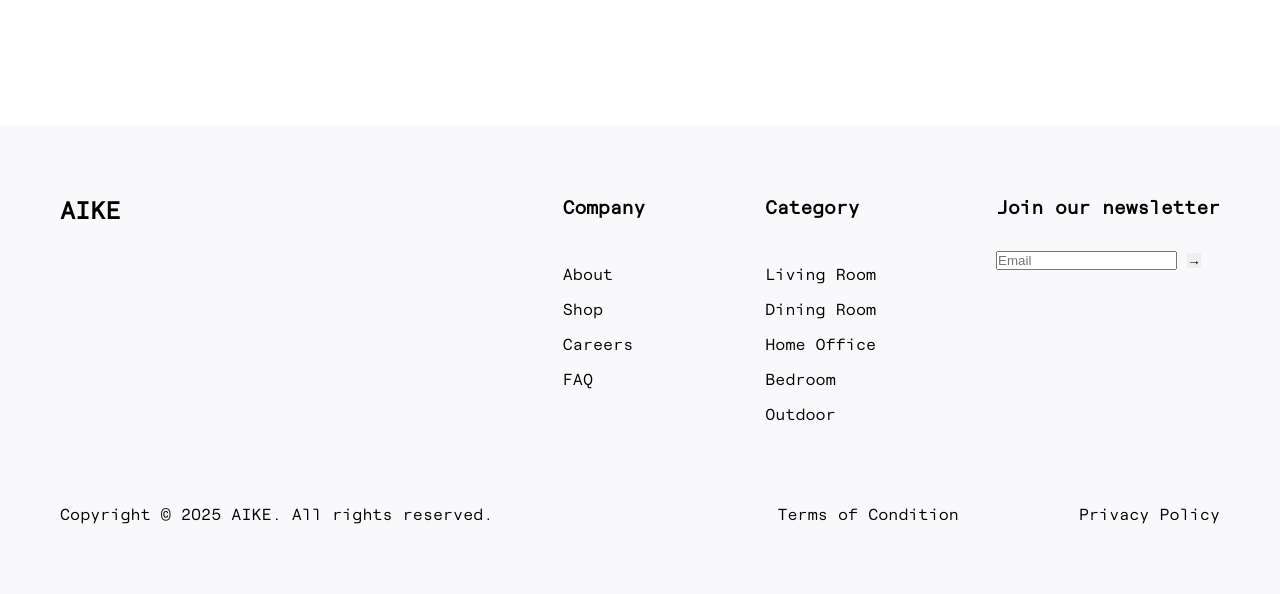
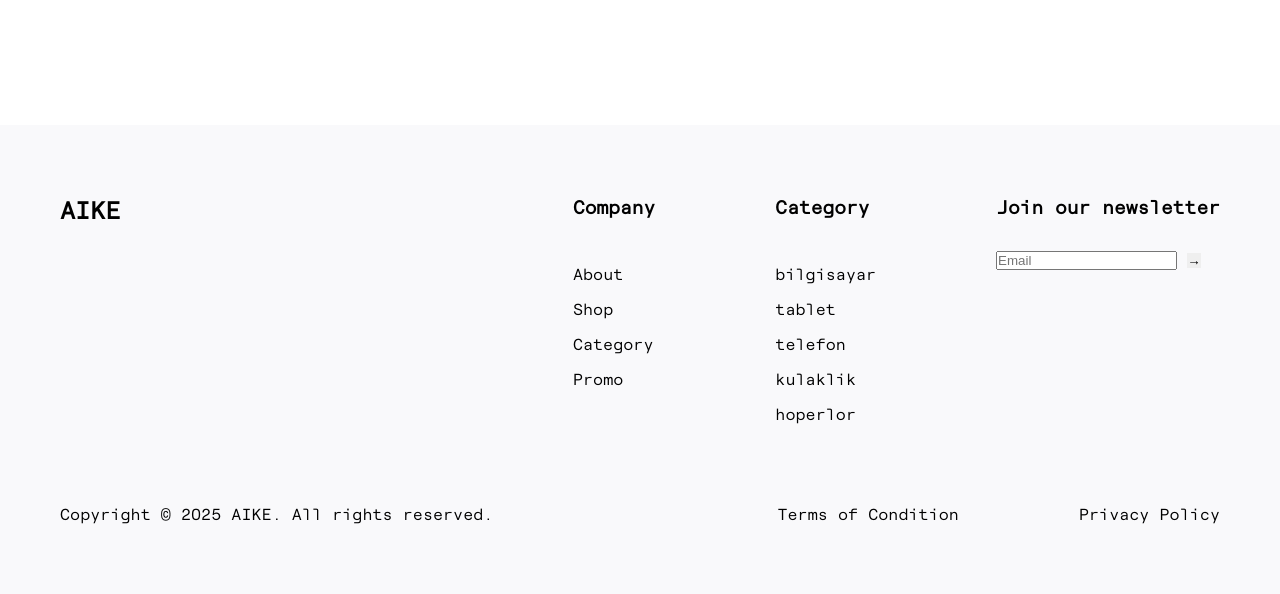
Before and after one commit to muhammetemiraslan/site, a Django app: page /promo/ in a window 1280 px wide. Shown: the part 285-879 px from the top of the page. Run offline with Django 5.2, Linux system fonts and the light colour scheme; data comes from the database, SQL or seed files in the repository; both versions use the stored data as it was after the commit.

Commit message:
anasayfa düzenlemesi dinamik hale getirilmesi

```diff
--- a/cart/views.py
+++ b/cart/views.py
@@ -7,6 +7,7 @@ from decimal import Decimal
 
 
 def cart_detail(request):
+    # categories = category.objects.all()
     cart = request.session.get("cart", {})
     cart_items = []
     total_price = 0
@@ -36,6 +37,7 @@ def cart_detail(request):
             "total_price": total_price,
             "total_without_cargo": total_without_cargo,
             "cargo_price": cargo_price,
+            # "categories": categories,
         },
     )
 
--- a/productApp/settings.py
+++ b/productApp/settings.py
@@ -25,10 +25,10 @@ SECRET_KEY = "django-insecure-esu+1n2t9t-xcm3^)g6x%mp((+vx9^!_1_!_!=w3uv%v4-6@7d
 # SECURITY WARNING: don't run with debug turned on in production!
 DEBUG = True
 
-ALLOWED_HOSTS = ["*", "https://dc74-46-2-56-89.ngrok-free.app"]
+ALLOWED_HOSTS = ["*", "https://1938-46-2-56-89.ngrok-free.app"]
 
 CSRF_TRUSTED_ORIGINS = [
-    "https://dc74-46-2-56-89.ngrok-free.app",  # Geçici ngrok URL'nizi buraya ekleyin
+    "https://1938-46-2-56-89.ngrok-free.app",  # Geçici ngrok URL'nizi buraya ekleyin
 ]
 
 # Application definition
@@ -71,6 +71,7 @@ TEMPLATES = [
                 "django.contrib.auth.context_processors.auth",
                 "django.contrib.messages.context_processors.messages",
                 "siteapp.context_processors.site_info",
+                "siteapp.context_processors.categories",
             ],
         },
     },
--- a/siteapp/context_processors.py
+++ b/siteapp/context_processors.py
@@ -5,5 +5,5 @@ def site_info(request):
 
 def categories(request):
     return {
-        "categories": category.objects.all()[:5],
+        "f_categories": category.objects.all()[:5],
     }
--- a/siteapp/urls.py
+++ b/siteapp/urls.py
@@ -8,7 +8,7 @@ urlpatterns = [
     path('', views.home, name="home"),
     path('category/', views.Category, name="Category"),
     path('promo/', views.promo, name="promo"),
-    path('interior-design/', views.interiorDesign, name="interior-design"),
+    path('about/', views.about, name="about"),
     path('products/', views.products, name="products"),
     path('products/<slug:slug>', views.product_details, name="product-details"),
     path('products/category/<slug:slug>/', views.products_by_category, name="products-by-category"),
--- a/siteapp/views.py
+++ b/siteapp/views.py
@@ -3,9 +3,9 @@ from .models import product, category
 
 
 def home(request):
-    products = product.objects.all()[:3]
+    products = product.objects.all()[:4]
 
-    categories = category.objects.all()
+    categories = category.objects.all()[:3]
 
     return render(
         request,
@@ -16,18 +16,14 @@ def home(request):
         },
     )
 
-
 def Category(request):
     return render(request, "siteapp/category.html")
-
 
 def promo(request):
     return render(request, "siteapp/promo.html")
 
-
-def interiorDesign(request):
-    return render(request, "siteapp/interior-design.html")
-
+def about(request):
+    return render(request, "siteapp/about.html")
 
 def products(request):
 
@@ -52,7 +48,6 @@ def products(request):
         },
     )
 
-
 def product_details(request, slug):
     products = product.objects.get(slug=slug)
     categories = products.categories.all()
@@ -73,7 +68,6 @@ def product_details(request, slug):
             "cart_quantity": cart_quantity,
         },
     )
-
 
 def products_by_category(request, slug):
 
--- a/templates/partials/_footer.html
+++ b/templates/partials/_footer.html
@@ -2,7 +2,7 @@
 <footer class="section footer">
 	<div class="footer-container container">
 		<header class="footer-logo">
-			<a href="#">
+			<a href="{% url 'home' %}">
 				<h2>AIKE</h2>
 			</a>
 		</header>
@@ -11,32 +11,22 @@
 			<div class="footer-column">
 				<h3 class="footer-column--title">Company</h3>
 				<ul class="footer-column--links">
-					<li><a href="#">About</a></li>
-					<li><a href="#">Shop</a></li>
-					<li><a href="#">Careers</a></li>
-					<li><a href="#">FAQ</a></li>
+					<li><a href="{% url 'about' %}">About</a></li>
+					<li><a href="{% url 'products' %}">Shop</a></li>
+					<li><a href="{% url 'Category' %}">Category</a></li>
+					<li><a href="{% url 'promo' %}">Promo</a></li>
 				</ul>
 			</div>
 
 			<div class="footer-column">
 				<h3 class="footer-column--title">Category</h3>
 				<ul class="footer-column--links">
-					<li><a href="#">Living Room</a></li>
-					<li><a href="#">Dining Room</a></li>
-					<li><a href="#">Home Office</a></li>
-					<li><a href="#">Bedroom</a></li>
-					<li><a href="#">Outdoor</a></li>
+					{% for category in f_categories %}
+						<li><a href="{% url 'products-by-category' category.slug %}">{{category.name}}</a></li>
+					{% endfor %}
 				</ul>
 			</div>
 
-			{% comment %} <div class="footer-column">
-				<h3 class="footer-column--title">Category</h3>
-				<ul class="footer-column--links">
-					{% for category in categories %}
-						<li><a href="{% url 'products-by-category' category.slug %}">{{ category.name }}</a></li>
-					{% endfor %}
-				</ul>
-			</div> {% endcomment %}
 
 			<div class="footer-column newsletter">
 				<h3 class="footer-column--title">Join our newsletter</h3>
```
Also changed, not shown: siteapp/templates/siteapp/about.html (added, +11 -0 lines), siteapp/templates/siteapp/index.html (+15 -27 lines), siteapp/templates/siteapp/interior-design.html (deleted, +0 -11 lines), db.sqlite3.
